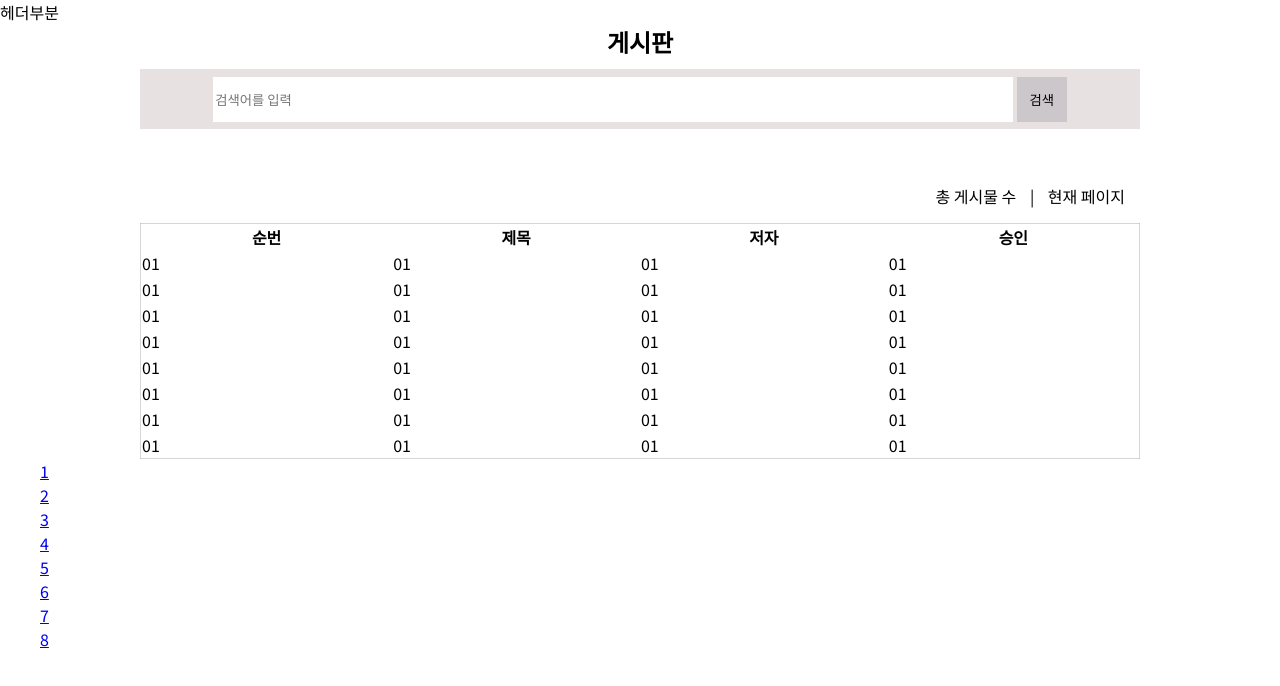
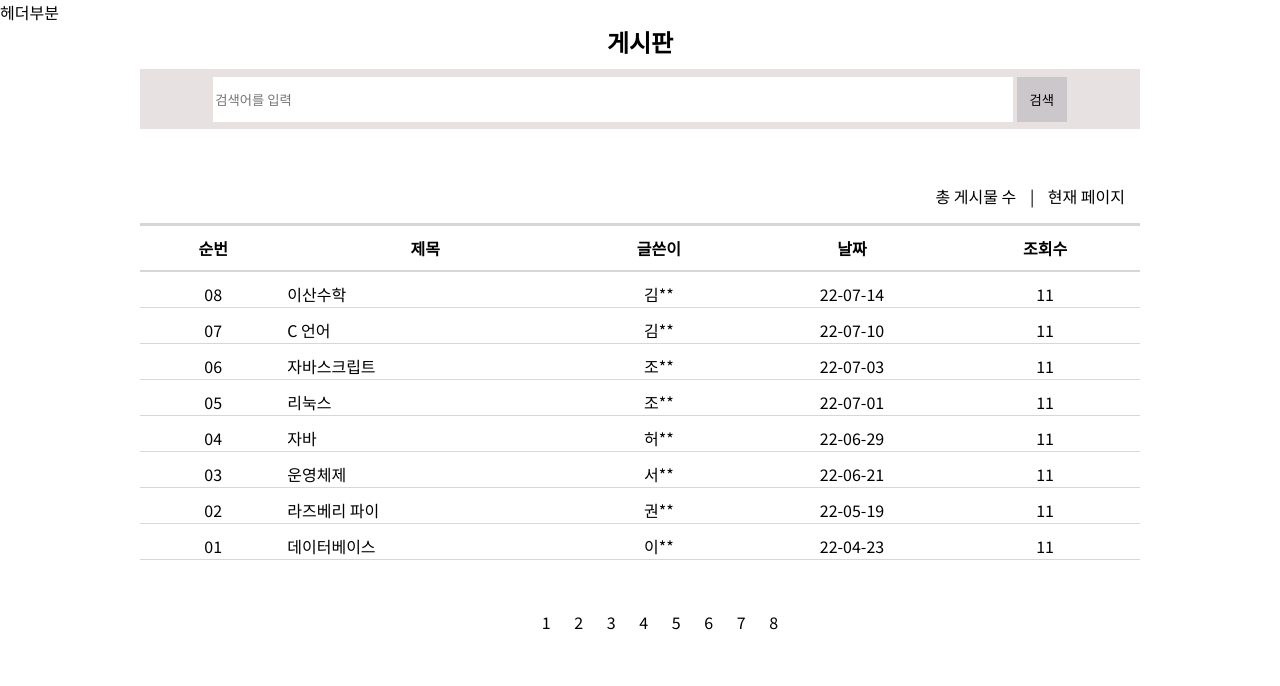
Before and after one commit to Chaeyoung02/cy_storage, a plain HTML site: page test02/notice_board.html in a window 1280 px wide. Drawn offline with Linux system fonts and the light colour scheme.

Commit message:
notice_board2

```diff
--- a/test02/notice_board.html
+++ b/test02/notice_board.html
@@ -26,61 +26,74 @@
                 </ul>
             </div>
             <div class="list_chart">
-                <table id="list">
+                <table class="list">
                     <thead>
+                    <tr>
                         <th>순번</th>
                         <th>제목</th>
-                        <th>저자</th>
-                        <th>승인</th>
+                        <th>글쓴이</th>
+                        <th>날짜</th>
+                        <th>조회수</th>
+
+                    </tr>
+
                     </thead>
                     <tbody>
                         <tr>
-                            <td>01</td>
-                            <td>01</td>
-                            <td>01</td>
-                            <td>01</td>
+                            <td>08</td>
+                            <td><a href=#>이산수학</a></td>
+                            <td>김**</td>
+                            <td>22-07-14</td>
+                            <td>11</td>
+                        </tr>
+                        <tr>
+                            <td>07</td>
+                            <td><a href=#>C 언어</a></td>
+                            <td>김**</td>
+                            <td>22-07-10</td>
+                            <td>11</td>
+                        </tr>
+                        <tr>
+                            <td>06</td>
+                            <td><a href=#>자바스크립트</a></td>
+                            <td>조**</td>
+                            <td>22-07-03</td>
+                            <td>11</td>
+                        </tr>
+                        <tr>
+                            <td>05</td>
+                            <td><a href=#>리눅스</a></td>
+                            <td>조**</td>
+                            <td>22-07-01</td>
+                            <td>11</td>
+                        </tr>
+                        <tr>
+                            <td>04</td>
+                            <td><a href=#>자바</a></td>
+                            <td>허**</td>
+                            <td>22-06-29</td>
+                            <td>11</td>
+                        </tr>
+                        <tr>
+                            <td>03</td>
+                            <td><a href=#>운영체제</a></td>
+                            <td>서**</td>
+                            <td>22-06-21</td>
+                            <td>11</td>
+                        </tr>
+                        <tr>
+                            <td>02</td>
+                            <td><a href=#>라즈베리 파이</a></td>
+                            <td>권**</td>
+                            <td>22-05-19</td>
+                            <td>11</td>
                         </tr>
                         <tr>
                             <td>01</td>
-                            <td>01</td>
-                            <td>01</td>
-                            <td>01</td>
-                        </tr>
-                        <tr>
-                            <td>01</td>
-                            <td>01</td>
-                            <td>01</td>
-                            <td>01</td>
-                        </tr>
-                        <tr>
-                            <td>01</td>
-                            <td>01</td>
-                            <td>01</td>
-                            <td>01</td>
-                        </tr>
-                        <tr>
-                            <td>01</td>
-                            <td>01</td>
-                            <td>01</td>
-                            <td>01</td>
-                        </tr>
-                        <tr>
-                            <td>01</td>
-                            <td>01</td>
-                            <td>01</td>
-                            <td>01</td>
-                        </tr>
-                        <tr>
-                            <td>01</td>
-                            <td>01</td>
-                            <td>01</td>
-                            <td>01</td>
-                        </tr>
-                        <tr>
-                            <td>01</td>
-                            <td>01</td>
-                            <td>01</td>
-                            <td>01</td>
+                            <td><a href=#>데이터베이스</a></td>
+                            <td>이**</td>
+                            <td>22-04-23</td>
+                            <td>11</td>
                         </tr>
 
                     </tbody>
@@ -88,7 +101,7 @@
                 </table>
             </div>
             <div class="page_number">
-                <ul>
+                <ul class="number">
                     <li><a href="#">1</a></li>
                     <li><a href="#">2</a></li>
                     <li><a href="#">3</a></li>
--- a/test02/style.css
+++ b/test02/style.css
@@ -6,12 +6,25 @@
 ul {
     list-style: none;
 }
+a {
+    text-decoration: none;
+    color: inherit;
+}
+a:hover{
+    color:rgb(227, 24, 24);
+}
+table {
+
+    border-collapse: collapse;
+}
+main {
+    width:1000px;
+}
 /*header{
     width:1000px;
     height: 400px;
 }*/
 .main {
-    width: 1000px;
     margin: auto;
     text-align: center;
 }
@@ -47,16 +60,35 @@ ul {
     padding: 5px;
 }
 .list_chart {
-    width: 1000px;
-    margin-top: 10px;
+    padding-top: 10px;
 }
-.list_chart > table{
-    width: 100%;
-    border: 1px solid #acacb37e;
-    border-collapse: collapse;
+
+.list {
+    width:100%;
+    border-top: 3px solid #acacb37e;
 
 }
-.list_chart > table > td{
-    border: 1px solid #acacb37e;
+.list thead th {
+    border-bottom: 2px solid #b9b7b78f;
+    padding: 10px;
+}
+.list > th,td{
+    padding-top: 10px;
+    border-bottom:1px solid #b9b7b78f;
 
 }
+.list  tbody td {
+
+    text-align: center;
+}
+.list tbody tr td:nth-child(2){
+    text-align: left;
+}
+.page_number {
+    margin-top:40px;
+    text-align: center;
+}
+.page_number > .number >li {
+    margin:10px;
+    display: inline-block;
+}
```
